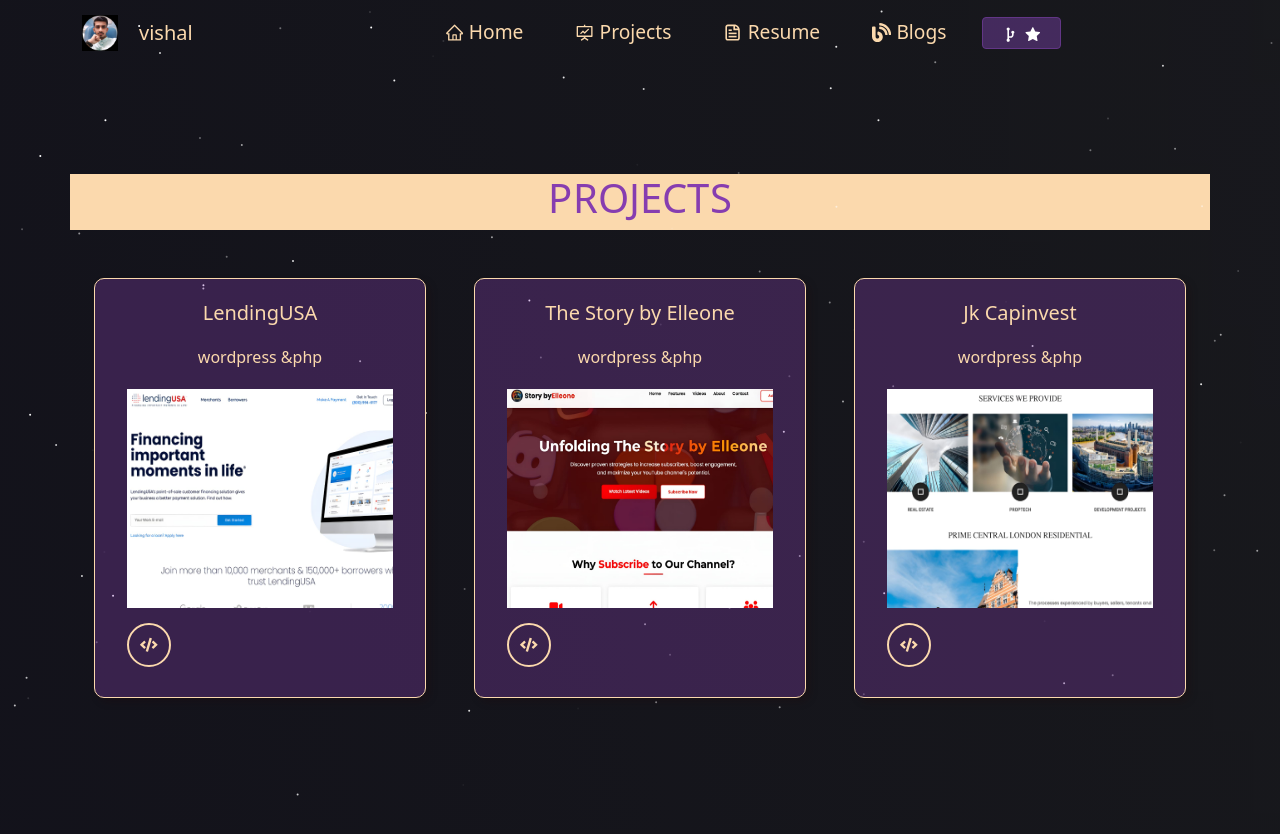
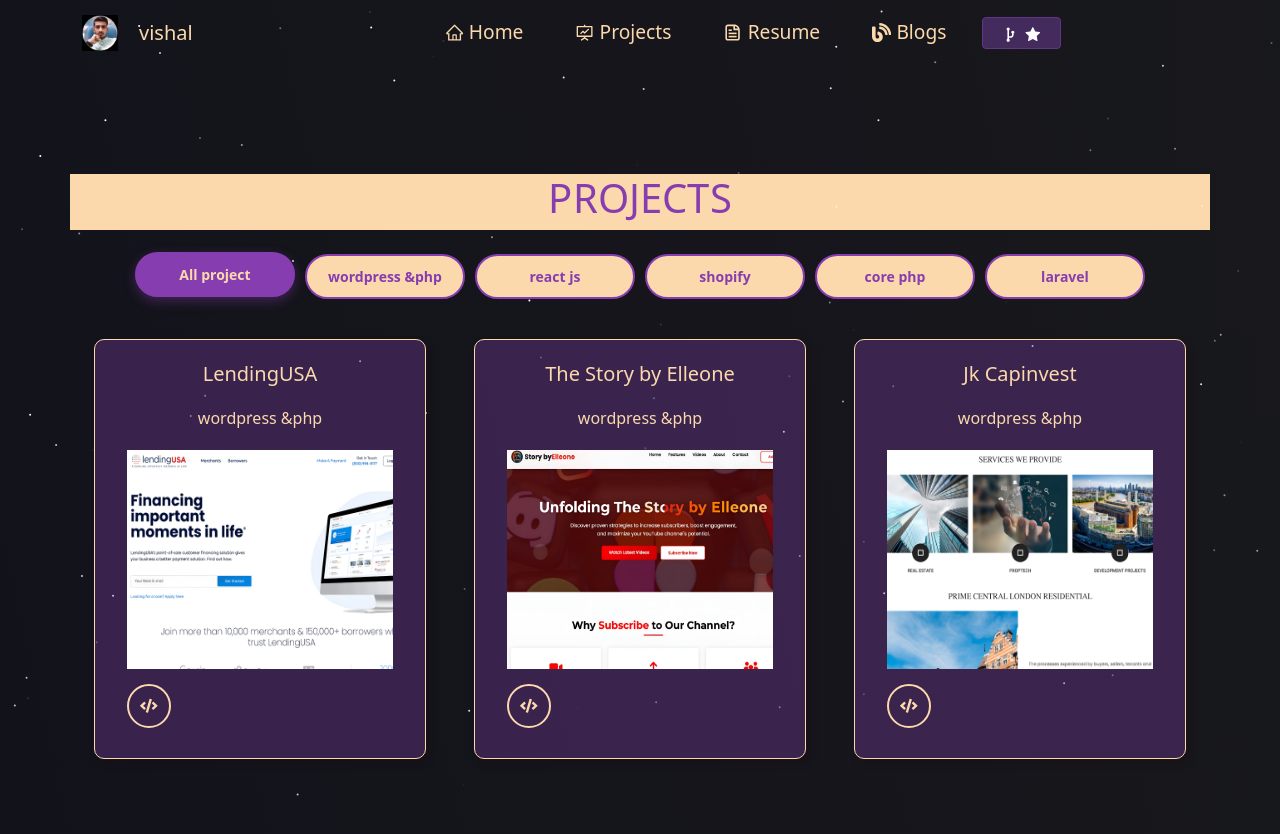
Before and after one commit to apit04726/Personal-Portfolio-main, a React (Create React App) app: page /projectspage in a window 1280 px wide. Shown: the top 834 px of the page. Built offline with nearby package versions, Linux system fonts and the light colour scheme.

Commit message:
refactor: enhance ProjectPage with filtering functionality and improved loading state

```diff
--- a/src/pages/project_page/ProjectPage.js
+++ b/src/pages/project_page/ProjectPage.js
@@ -1,4 +1,4 @@
-import React from "react";
+import React, { useState, useEffect } from "react";
 import Particle from "../../Particle";
 import { Container, Row, Col } from "react-bootstrap";
 import Zoom from "react-reveal/Zoom";
@@ -102,7 +102,7 @@ const portfolioProjects = [
   },
   {
     image: nikko,
-    title: 'Bhartiya City Nikoo Garden Sadahalli Bangalore',
+    title: 'Bhartiya City Nikoo Garden Estate Sadahalli Bangalore',
     description: 'Advanced WordPress plugin for SEO and Php',
     category: 'wordpress &php',
     client: 'Real Estate and Woocommerce Client',
@@ -164,7 +164,7 @@ const portfolioProjects = [
     image: airbnb,
     title: 'Air Bnb',
     description: 'Application for e-commerce Payment Gateway',
-    category: 'React.js ',
+    category: 'react js',
     client: 'E-Shop',
     date: '10 June, 2024',
     url: 'https://www.airbnb.co.in/',
@@ -174,7 +174,7 @@ const portfolioProjects = [
     image: propty,
     title: 'Propty Co',
     description: 'Application for e-commerce Payment Gateway',
-    category: 'React.js ',
+    category: 'react js',
     client: 'E-Shop Propty Hunters',
     date: '10 Marce, 2025',
     url: 'https://www.propty.co/',
@@ -184,7 +184,7 @@ const portfolioProjects = [
     image: rvEstore,
     title: 'VShopEase',
     description: 'Application for e-commerce Payment Gateway',
-    category: 'React.js ',
+    category: 'react js',
     client: 'E-Shop Propty Hunters',
     date: '28 Marce, 2025',
     url: 'https://vshopease.vercel.app/',
@@ -194,7 +194,7 @@ const portfolioProjects = [
     image: goodee,
     title: 'Goodee World',
     description: 'Application for e-commerce Payment Gateway',
-    category: 'React.js ',
+    category: 'react js',
     client: 'E-Shop Woocommerce',
     date: '28 April, 2025',
     url: 'https://www.goodeeworld.com/',
@@ -204,7 +204,7 @@ const portfolioProjects = [
     image: kith,
     title: 'Kith',
     description: 'Custom Shopify theme for online store',
-    category: 'Shopify',
+    category: 'shopify',
     client: 'Online Retailer',
     date: '05 August, 2024',
     url: 'https://kith.com/',
@@ -214,7 +214,7 @@ const portfolioProjects = [
     image: allbirds,
     title: 'All Birds',
     description: 'Custom Shopify theme for online store',
-    category: 'Shopify',
+    category: 'shopify',
     client: 'Online Retailer',
     date: '05 Marce, 2025',
     url: 'https://www.allbirds.com/',
@@ -224,7 +224,7 @@ const portfolioProjects = [
     image: cowboy,
     title: 'Cowboy',
     description: 'Custom Shopify theme for online store',
-    category: 'Shopify',
+    category: 'shopify',
     client: 'Online Retailer',
     date: '14 Marce, 2025',
     url: 'https://cowboy.com/',
@@ -234,7 +234,7 @@ const portfolioProjects = [
     image: loveHealthy,
     title: 'Love Healthy',
     description: 'Branding website with custom CMS',
-    category: 'Core PHP',
+    category: 'core php',
     client: 'Brand Studio',
     date: '20 September, 2024',
     url: 'https://dev.digitize-info.com/php_projects/love-healthy/',
@@ -244,7 +244,7 @@ const portfolioProjects = [
     image: nikooPhase5,
     title: 'Nikoo Homes 5 Phase II',
     description: 'Branding website with custom CMS',
-    category: 'Core PHP',
+    category: 'core php',
     client: 'Real Estate - Bangalore',
     date: '20 Marce, 2025',
     url: 'https://nikoohome5.in/',
@@ -254,7 +254,7 @@ const portfolioProjects = [
     image: perfectHomz,
     title: 'Perfect Homz',
     description: 'Branding website with custom CMS',
-    category: 'Core PHP, Wordpress',
+    category: 'core php',
     client: 'Real Estate - Bangalore',
     date: '10 Marce, 2025',
     url: 'https://perfecthomz.com/',
@@ -264,7 +264,7 @@ const portfolioProjects = [
     image: miraLotha,
     title: 'Lodha Mirabelle Phase - IV',
     description: 'Branding website with custom CMS Html5',
-    category: 'Core PHP',
+    category: 'core php',
     client: 'Real Estate - Bangalore',
     date: '10 Marce, 2025',
     url: 'https://www.mirabelleproject.com/lodha-group/lodha-mirabelle-bangalore/',
@@ -274,7 +274,7 @@ const portfolioProjects = [
     image: mirebal,
     title: 'Lodha Mirabelle Phase - I',
     description: 'Branding website with custom CMS Html5',
-    category: 'Core PHP',
+    category: 'core php',
     client: 'Real Estate - Bangalore',
     date: '05 Marce, 2025',
     url: 'https://mirabelle-manyata-bangalore.com/',
@@ -284,7 +284,7 @@ const portfolioProjects = [
     image: tata1,
     title: 'TATA Carnatica Phase - I',
     description: 'Branding website with custom CMS Html5',
-    category: 'Core PHP',
+    category: 'core php',
     client: 'Real Estate - Bangalore',
     date: '05 Marce, 2025',
     url: 'https://tatacarnaticabangalore.in/',
@@ -294,7 +294,7 @@ const portfolioProjects = [
     image: tata3,
     title: 'TATA Carnatica Phase - III',
     description: 'Branding website with custom CMS Html5',
-    category: 'Core PHP',
+    category: 'core php',
     client: 'Real Estate - Bangalore',
     date: '05 Marce, 2025',
     url: 'https://www.thecarnatica.net.in/',
@@ -304,7 +304,7 @@ const portfolioProjects = [
     image: birla3,
     title: 'Birla Estates Trimaya Phase 3',
     description: 'Branding website with custom CMS Html5',
-    category: 'Core PHP',
+    category: 'core php',
     client: 'Real Estate - Bangalore',
     date: '28 Marce, 2025',
     url: 'https://birlahomes.in/trimaya/',
@@ -314,7 +314,7 @@ const portfolioProjects = [
     image: birla1,
     title: 'Birla Estates Trimaya Phase 1',
     description: 'Branding website with custom CMS Html5',
-    category: 'Core PHP',
+    category: 'core php',
     client: 'Real Estate - Bangalore',
     date: '29 Marce, 2025',
     url: 'https://birlatrimaya-devanahalli.com/',
@@ -324,7 +324,7 @@ const portfolioProjects = [
     image: dwarkesh,
     title: 'Shree Dwarkesh Enterprise',
     description: 'Book management system and Expanse Management with Laravel',
-    category: 'Laravel',
+    category: 'laravel',
     client: 'Finance Management',
     date: '12 December, 2024',
     url: 'https://dwarkeshenterprise.com/sde-admin/dashboard',
@@ -334,7 +334,7 @@ const portfolioProjects = [
     image: shivPetroleum,
     title: 'Shiv Petroleum ',
     description: 'Book management system and Expanse Management with Laravel',
-    category: 'Laravel',
+    category: 'laravel',
     client: 'Finance Management and Petrol Pump',
     date: '12 December, 2024',
     url: 'https://',
@@ -344,14 +344,57 @@ const portfolioProjects = [
     image: eventHub,
     title: ' EventHub',
     description: 'Book management system and Expanse Management with Laravel',
-    category: 'Laravel Payment Gateway',
+    category: 'laravel',
     client: 'Finance Management and Petrol Pump',
     date: '12 Marce, 2025',
     url: 'https://versapublish.com/',
     details: 'The Event Management System is a web and mobile-based application developed to simplify the process of planning, organizing, and executing events such as conferences, weddings, exhibitions'
   }
 ];
+
+const categories = ['All project', 'wordpress &php', 'react js', 'shopify', 'core php', 'laravel'];
+
 export default function ProjectPage() {
+  // Initialize active filter from localStorage (if available)
+  const [activeFilter, setActiveFilter] = useState(() => {
+    try {
+      return localStorage.getItem('activeFilter') || 'All project';
+    } catch (e) {
+      return 'All project';
+    }
+  });
+
+  const [filteredProjects, setFilteredProjects] = useState(portfolioProjects);
+  const [loading, setLoading] = useState(false);
+
+  // Sync filteredProjects and persist activeFilter whenever it changes
+  useEffect(() => {
+    if (!activeFilter || activeFilter === 'All project') {
+      setFilteredProjects(portfolioProjects);
+    } else {
+      const filtered = portfolioProjects.filter(project =>
+        project.category && project.category.toString().trim().toLowerCase() === activeFilter.toString().trim().toLowerCase()
+      );
+      setFilteredProjects(filtered);
+    }
+
+    try {
+      localStorage.setItem('activeFilter', activeFilter);
+    } catch (e) {
+      // ignore write errors (e.g., private mode)
+    }
+  }, [activeFilter]);
+
+  const handleFilterClick = (category) => {
+    setLoading(true);
+    setActiveFilter(category);
+
+    // Show loader for 2 seconds
+    setTimeout(() => {
+      setLoading(false);
+    }, 1000);
+  };
+
   return (
     <section className="home-section">
       <Container fluid id="home">
@@ -366,14 +409,43 @@ export default function ProjectPage() {
               <h1 style={{ color: "rgb(134 61 176" }}>PROJECTS</h1>
             </Zoom>
           </div>
-          <div>
+
+          {/* Filter Buttons - Improved Design */}
+          <div className="text-center my-4">
+            <Fade bottom>
+              <div className="filter-buttons-container">
+                {categories.map((category, index) => (
+                  <button
+                    key={index}
+                    className={`filter-btn ${activeFilter === category ? 'active' : ''}`}
+                    onClick={() => handleFilterClick(category)}
+                    disabled={loading}
+                  >
+                    {category}
+                  </button>
+                ))}
+              </div>
+            </Fade>
+          </div>
+
+          {/* Beautiful Loader */}
+          {loading && (
+            <Fade>
+              <div className="loader-container">
+                <div className="spinner"></div>
+                <p className="loader-text">Loading projects...</p>
+              </div>
+            </Fade>
+          )}
+
+          <div style={{ display: loading ? 'none' : 'block' }}>
             <div>
               <Container fluid className="certificate-section" id="about">
                 <Container>
                   <Row>
-                    <Col md={12} className="mt-5">
+                    <Col md={12} className="mt-3">
                       <Row className="g-5">
-                        {portfolioProjects.map((project, index) => (
+                        {filteredProjects.map((project, index) => (
                           <Col md={3} className="col-sm-12 col-md-4" key={index}>
                             <Fade bottom>
                               <div
@@ -442,6 +514,161 @@ export default function ProjectPage() {
           </div>
         </Container>
       </Container>
+
+      <style jsx>{`
+        .filter-buttons-container {
+          display: flex;
+          flex-wrap: wrap;
+          justify-content: center;
+          gap: 10px;
+          padding: 0 15px;
+        }
+
+        .filter-btn {
+          background-color: #fbd9ad;
+          color: rgb(134 61 176);
+          border: 2px solid rgb(134 61 176);
+          border-radius: 25px;
+          font-weight: 600;
+          padding: 10px 20px;
+          cursor: pointer;
+          transition: all 0.3s ease;
+          font-size: 14px;
+          min-width: 120px;
+          flex: 1;
+          max-width: 160px;
+        }
+
+        .filter-btn:hover:not(:disabled) {
+          background-color: rgb(134 61 176);
+          color: #fbd9ad;
+          transform: translateY(-2px);
+          box-shadow: 0 4px 8px rgba(134, 61, 176, 0.3);
+        }
+
+        .filter-btn.active {
+          background-color: rgb(134 61 176);
+          color: #fbd9ad;
+          transform: translateY(-2px);
+          box-shadow: 0 4px 12px rgba(134, 61, 176, 0.4);
+        }
+
+        .filter-btn:disabled {
+          opacity: 0.6;
+          cursor: not-allowed;
+        }
+
+        /* Beautiful Loader Styles */
+        .loader-container {
+          display: flex;
+          flex-direction: column;
+          justify-content: center;
+          align-items: center;
+          padding: 60px 20px;
+          min-height: 300px;
+        }
+
+        .spinner {
+          width: 60px;
+          height: 60px;
+          border: 4px solid rgba(134, 61, 176, 0.2);
+          border-left: 4px solid rgb(134, 61, 176);
+          border-radius: 50%;
+          animation: spin 1.2s linear infinite;
+          margin-bottom: 20px;
+        }
+
+        .loader-text {
+          color: rgb(134, 61, 176);
+          font-size: 18px;
+          font-weight: 600;
+          margin: 0;
+          animation: pulse 2s ease-in-out infinite;
+        }
+
+        @keyframes spin {
+          0% { transform: rotate(0deg); }
+          100% { transform: rotate(360deg); }
+        }
+
+        @keyframes pulse {
+          0%, 100% { opacity: 1; }
+          50% { opacity: 0.7; }
+        }
+
+        /* Mobile Responsive */
+        @media (max-width: 768px) {
+          .filter-buttons-container {
+            gap: 8px;
+            padding: 0 10px;
+          }
+
+          .filter-btn {
+            padding: 8px 16px;
+            font-size: 12px;
+            min-width: 100px;
+            max-width: 140px;
+            border-radius: 20px;
+          }
+
+          .spinner {
+            width: 50px;
+            height: 50px;
+          }
+
+          .loader-text {
+            font-size: 16px;
+          }
+        }
+
+        @media (max-width: 576px) {
+          .filter-buttons-container {
+            gap: 6px;
+          }
+
+          .filter-btn {
+            padding: 6px 12px;
+            font-size: 11px;
+            min-width: 90px;
+            max-width: 110px;
+            border-radius: 18px;
+          }
+
+          .loader-container {
+            padding: 40px 15px;
+            min-height: 200px;
+          }
+
+          .spinner {
+            width: 40px;
+            height: 40px;
+            border-width: 3px;
+          }
+
+          .loader-text {
+            font-size: 14px;
+          }
+        }
+
+        @media (max-width: 480px) {
+          .filter-buttons-container {
+            display: grid;
+            grid-template-columns: repeat(2, 1fr);
+            gap: 8px;
+            width: 100%;
+            max-width: 300px;
+            margin: 0 auto;
+          }
+
+          .filter-btn {
+            min-width: auto;
+            max-width: none;
+            width: 100%;
+            padding: 8px 12px;
+            font-size: 12px;
+          }
+        }
+      `}</style>
     </section>
   );
 }
```
